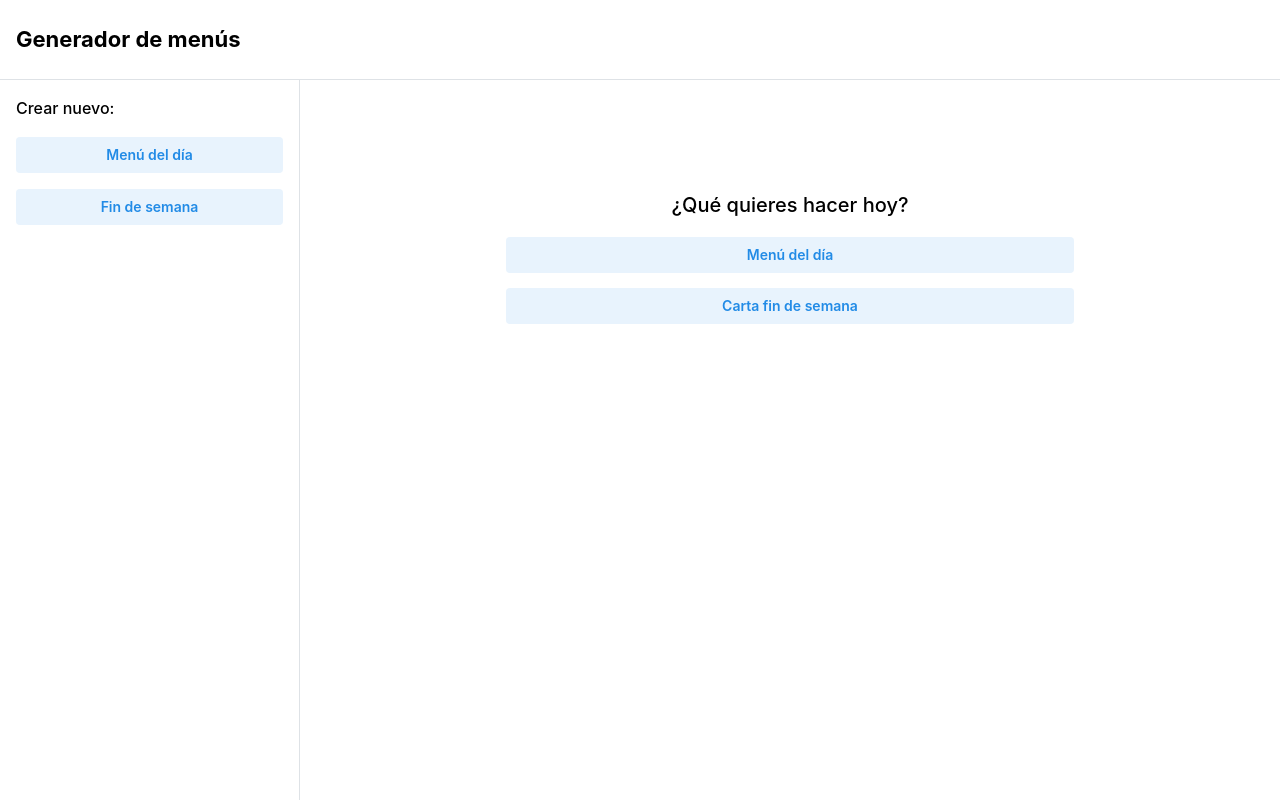
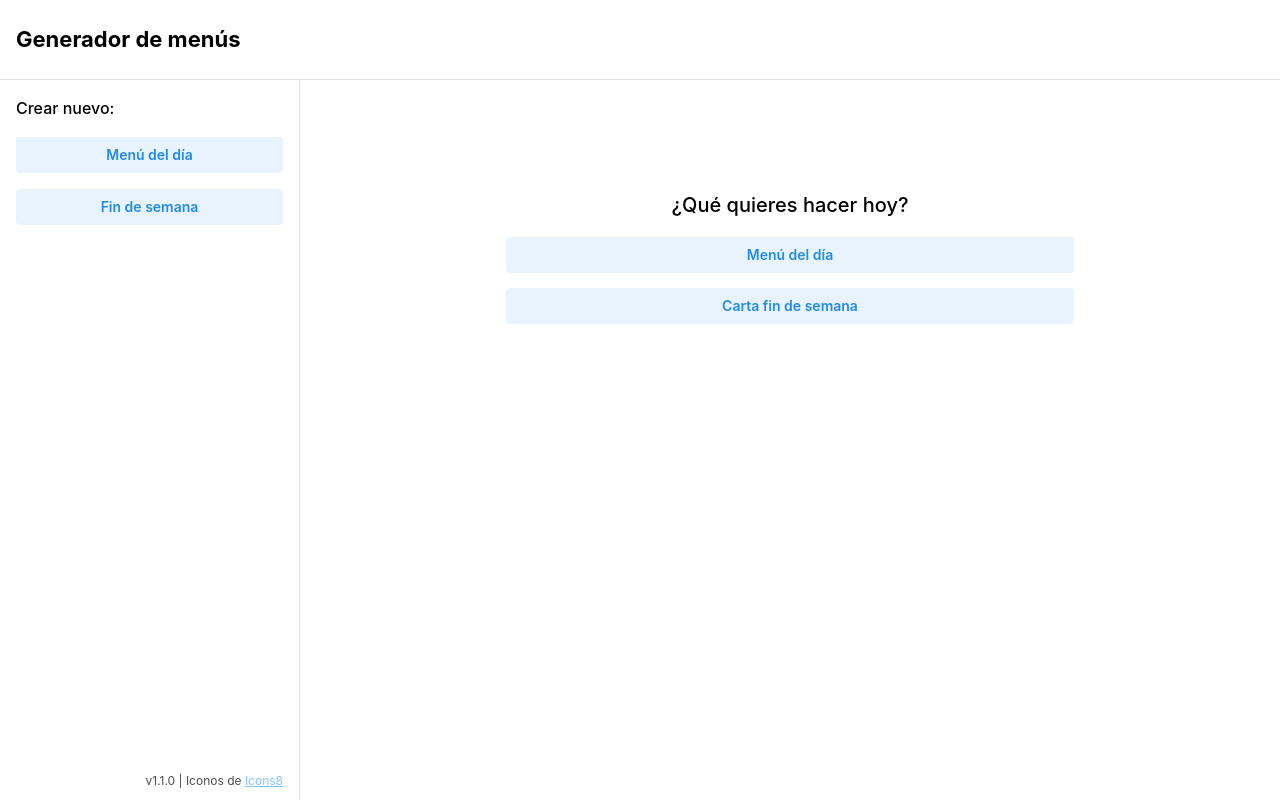
Before and after one commit to raulzc3/menu-generator, a React (Create React App) app: page / in a window 1280 px wide. Built offline with nearby package versions, Linux system fonts and the light colour scheme.

Commit message:
Fix fullscreen mobile bug | start versioning

```diff
--- a/package.json
+++ b/package.json
@@ -1,6 +1,6 @@
 {
   "name": "menu_generator",
-  "version": "0.1.0",
+  "version": "1.1.0",
   "private": true,
   "dependencies": {
     "@mantine/core": "^7.1.2",
--- a/src/App.js
+++ b/src/App.js
@@ -10,6 +10,7 @@ import {
   Text,
   Button,
   Stack,
+  Container,
 } from "@mantine/core";
 import { useDisclosure } from "@mantine/hooks";
 import { ModalsProvider } from "@mantine/modals";
@@ -75,6 +76,22 @@ function App() {
                 Fin de semana
               </Button>
             </Stack>
+
+            <Container
+              style={{
+                position: "absolute",
+                bottom: 10,
+                opacity: 0.7,
+                right: 0,
+              }}
+            >
+              <Text size="xs">
+                v1.1.0 | Iconos de{" "}
+                <a style={{ color: "#4dabf7" }} href="https://icons8.com/">
+                  Icons8
+                </a>
+              </Text>
+            </Container>
           </AppShell.Navbar>
           <AppShell.Main>
             <Paper>
```
Also changed, not shown: public/manifest.json.
